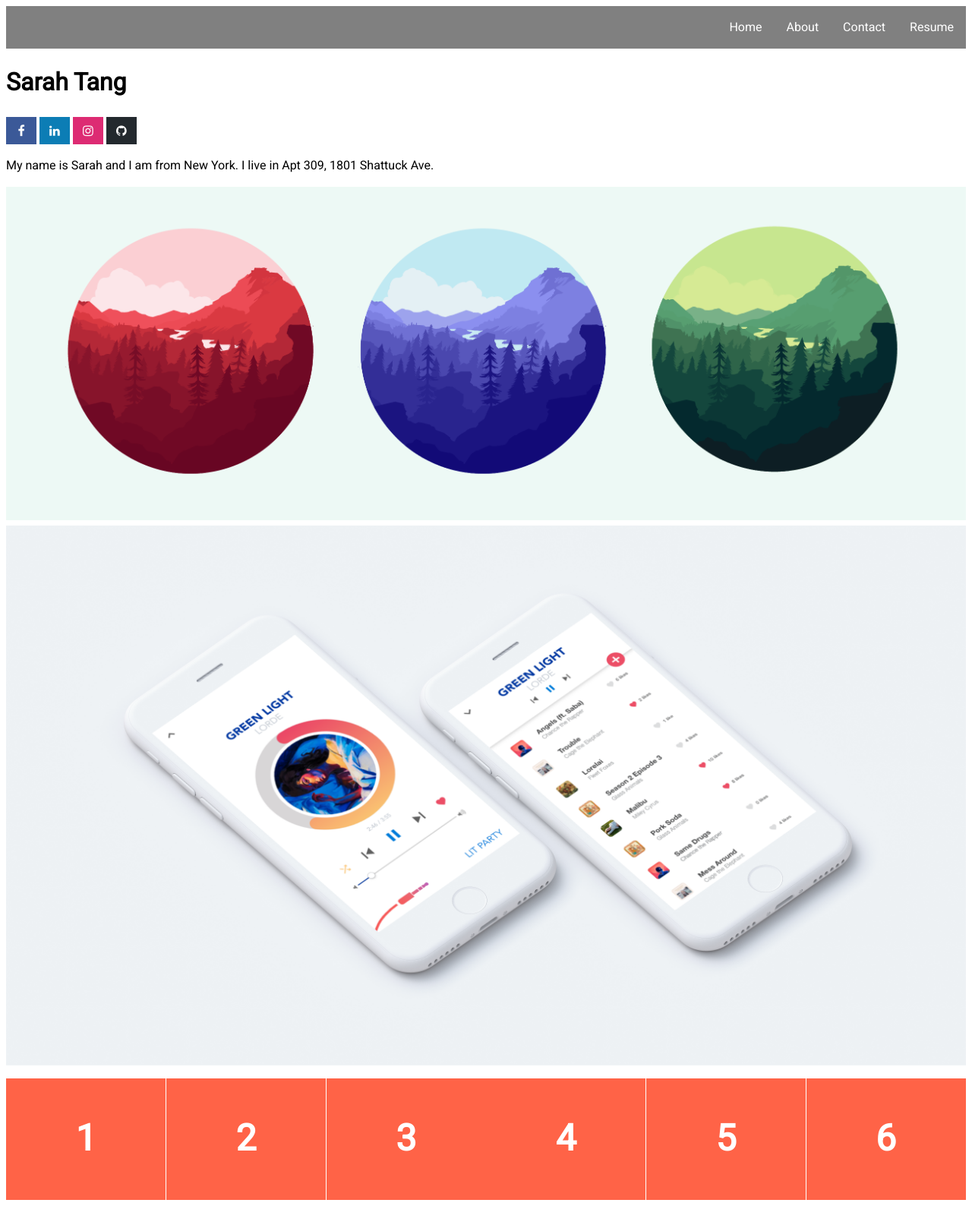
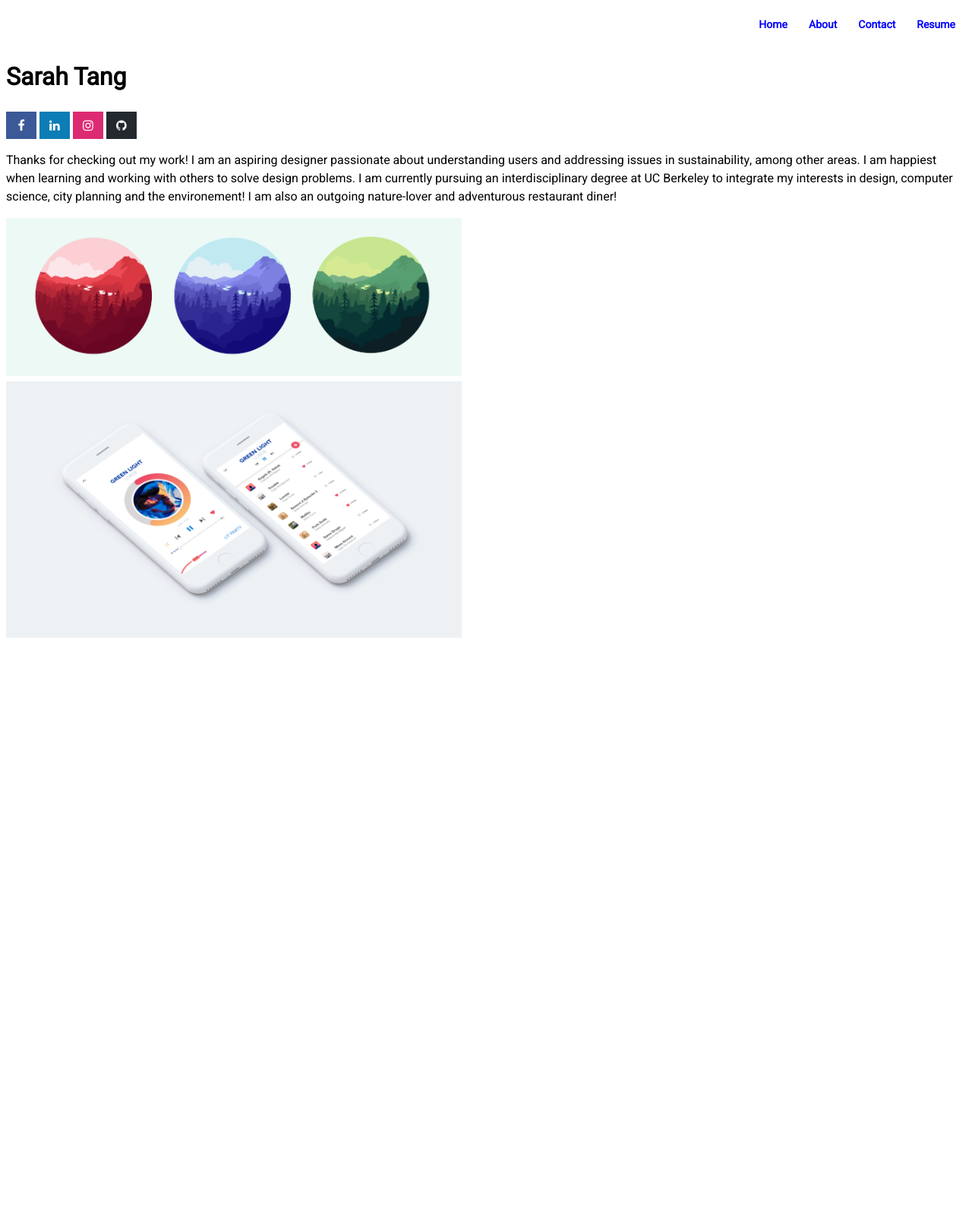
Before and after one commit to sarahtang/sarahtang.github.io, a PHP site: page / in a window 1280 px wide. Shown: the whole page at 76% size. After the commit the page ends 840 px from the top, so only its background shows below. Run offline with PHP 8.4, Linux system fonts and the light colour scheme.

Commit message:
more work

```diff
--- a/index.html
+++ b/index.html
@@ -20,30 +20,29 @@
 </head>
 
 <body>
-
 	<h1> Sarah Tang </h1>
 
 	<!-- Add font awesome icons -->
-	<a href="https://www.facebook.com/sarahmtangy" class="fa fa-facebook" target="_blank"></a>
-	<a href="https://www.linkedin.com/in/sarah-tang-a3b4a5135/" class="fa fa-linkedin" target="_blank"></a>
-	<a href="https://www.instagram.com/sarahmtang/?hl=en" class="fa fa-instagram" target="_blank"></a>
-	<a href="https://github.com/sarahtang" class="fa fa-github" target="_blank"></a>
+	<div>
+		<a href="https://www.facebook.com/sarahmtangy" class="fa fa-facebook" target="_blank"></a>
+		<a href="https://www.linkedin.com/in/sarah-tang-a3b4a5135/" class="fa fa-linkedin" target="_blank"></a>
+		<a href="https://www.instagram.com/sarahmtang/?hl=en" class="fa fa-instagram" target="_blank"></a>
+		<a href="https://github.com/sarahtang" class="fa fa-github" target="_blank"></a>
+	</div>
 
-	<p> My name is Sarah and I am from New York. I live in Apt 309, 1801 Shattuck Ave. </p>
+
+	<p> Thanks for checking out my work! I am an aspiring designer passionate about understanding users and addressing issues in sustainability, among other areas. I am happiest when learning and working with others to solve design problems. I am currently pursuing an interdisciplinary degree at UC Berkeley to integrate my interests in design, computer science, city planning and the environement! I am also an outgoing nature-lover and adventurous restaurant diner!</p>
 
 	<!-- Add images for portfolio -->
-	<img class="image" src="recolorai.png" alt="Color">
-	<img class="image" src="aux_hifi.png" alt="Aux">
+	<div class="image">
+		<img class="image" src="recolorai.png" alt="Color">
+<!-- 		<p class="text">Color</p>
+ -->	</div>
 
-
-	<ul class="flex-container">
-	  <li class="flex-item">1</li>
-	  <li class="flex-item">2</li>
-	  <li class="flex-item">3</li>
-	  <li class="flex-item">4</li>
-	  <li class="flex-item">5</li>
-	  <li class="flex-item">6</li>
-	</ul>
+	<div class="image">
+		<img class="image" src="aux_hifi.png" alt="Aux" title="Aux">
+<!-- 		<p class="text">UX Design: Aux</p>
+ -->	</div>
 
 </body>
 
--- a/main.css
+++ b/main.css
@@ -3,13 +3,35 @@ body {
     font-family: 'Heebo', sans-serif;
     font-size: 48 px;
 }
+
+
+
+/* MAIN IMAGES */
 .image {
-	width: 100%;
+	width: 600px;
+  height: auto;
 }
+
+/*.image:hover {
+  opacity: 0.7;
+}
+*/
+/*.image:hover .text {
+  visibility: visible;
+  position: relative;
+  bottom: 50px;
+  left: 10px;
+}
+
+.text {
+  visibility: hidden;
+}*/
+
 
 
 /* Style all font awesome icons */
 /* https://www.w3schools.com/howto/howto_css_social_media_buttons.asp */
+
 .fa {
     padding: 10px;
     font-size: 30px;
@@ -68,7 +90,7 @@ body {
   list-style: none;
   margin: 0;
 
-  background: grey;
+  background: white;
 
   display: -webkit-box;
   display: -moz-box;
@@ -82,9 +104,11 @@ body {
 
 .navigation a {
   text-decoration: none;
+  font-weight: bold;
+  font-size: 14px;
   display: block;
   padding: 1em;
-  color: white;
+  color: blue;
 }
 
 .navigation a:hover {
@@ -118,37 +142,3 @@ body {
 }
 
 /* Navigation end */
-
-/* Flex boxes */
-@import "compass/css3";
-
-.flex-container {
-  padding: 0;
-  margin: 0;
-  list-style: none;
-
-  display: -webkit-box;
-  display: -moz-box;
-  display: -ms-flexbox;
-  display: -webkit-flex;
-  display: flex;
-
-  -webkit-flex-flow: row wrap;
-  justify-content: space-around;
-}
-
-.flex-item {
-  background: tomato;
-  padding: 5px;
-  width: 200px;
-  height: 150px;
-  margin-top: 10px;
-
-  line-height: 150px;
-  color: white;
-  font-weight: bold;
-  font-size: 3em;
-  text-align: center;
-}
-
-/* Flex boxes end */
```
Also changed, not shown: onboarding.png (renamed from 023 - onboarding copy.png), 2 other files.
